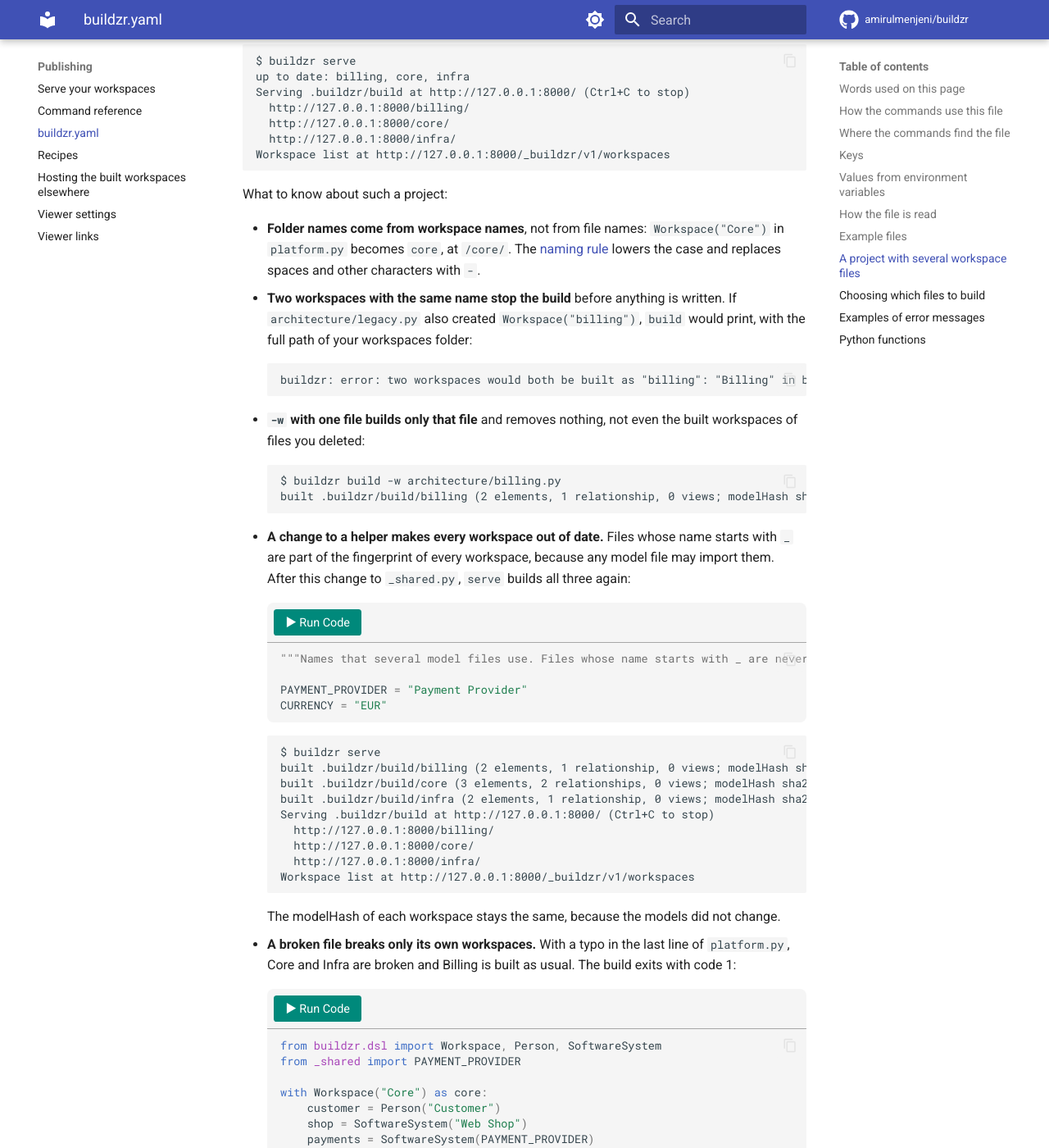
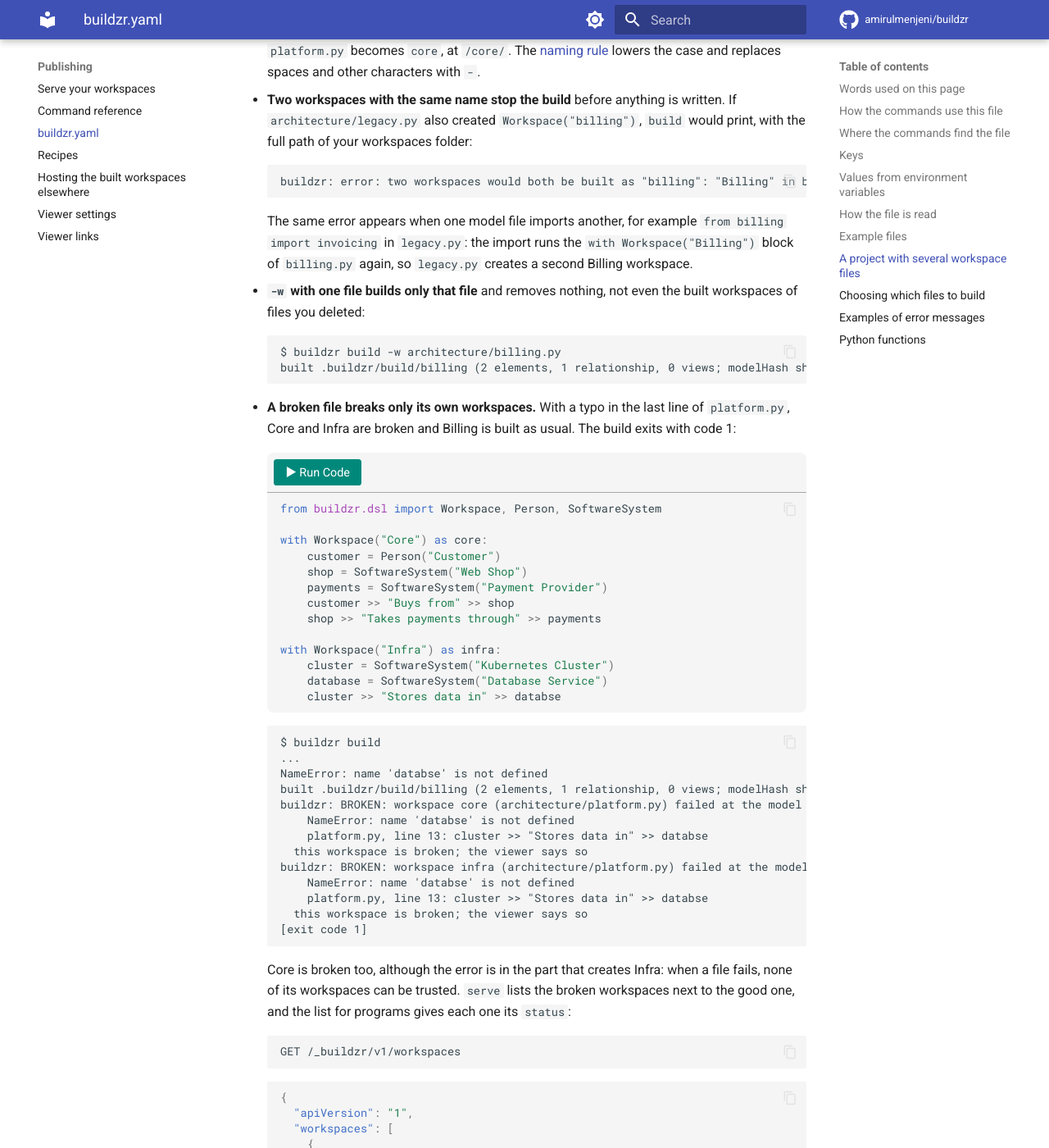
Before and after one commit to amirulmenjeni/buildzr, an MkDocs documentation site: the page built from docs/config.md, in a window 1280 px wide and 1400 px high, scrolled down 6040 px. Shown: the whole window at 82% size. Built offline with MkDocs 1.6.1 and Material for MkDocs 9.7.7, drawn with Linux system fonts in a browser that asks for light colours; comment, search, counter and statistics services are not loaded; some of the changed text lies outside the part shown.

Commit message:
docs: drop the shared module from the example project

````diff
--- a/docs/config.md
+++ b/docs/config.md
@@ -111,13 +111,12 @@
 
 ## A project with several workspace files
 
-A project can keep many model files in its workspaces folder, and one file can create several workspaces. This project has three workspaces in two files, and a helper file that both of them import. [Serve your workspaces](serve-workspaces.md) builds and serves the same project step by step.
+A project can keep many model files in its workspaces folder, and one file can create several workspaces. This project has three workspaces in two files. [Serve your workspaces](serve-workspaces.md) builds and serves the same project step by step.
 
 ```text
 my-project/
 ├── buildzr.yaml
 └── architecture/
-    ├── _shared.py      a helper: never built on its own
     ├── billing.py      creates the workspace Billing
     └── platform.py     creates the workspaces Core and Infra
 ```
@@ -128,25 +127,15 @@
 workspaces: architecture
 ```
 
-`architecture/_shared.py` holds a name that both model files use:
-
-<!-- doctest: file architecture/_shared.py -->
-```python
-"""Names that several model files use. Files whose name starts with _ are never built on their own."""
-
-PAYMENT_PROVIDER = "Payment Provider"
-```
-
 `architecture/billing.py` creates one workspace:
 
 <!-- doctest: file architecture/billing.py -->
 ```python
 from buildzr.dsl import Workspace, SoftwareSystem
-from _shared import PAYMENT_PROVIDER
 
 with Workspace("Billing") as w:
     invoicing = SoftwareSystem("Invoicing")
-    payments = SoftwareSystem(PAYMENT_PROVIDER)
+    payments = SoftwareSystem("Payment Provider")
     invoicing >> "Collects payments through" >> payments
 ```
 
@@ -155,12 +144,11 @@
 <!-- doctest: file architecture/platform.py -->
 ```python
 from buildzr.dsl import Workspace, Person, SoftwareSystem
-from _shared import PAYMENT_PROVIDER
 
 with Workspace("Core") as core:
     customer = Person("Customer")
     shop = SoftwareSystem("Web Shop")
-    payments = SoftwareSystem(PAYMENT_PROVIDER)
+    payments = SoftwareSystem("Payment Provider")
     customer >> "Buys from" >> shop
     shop >> "Takes payments through" >> payments
 
@@ -209,6 +197,8 @@
     buildzr: error: two workspaces would both be built as "billing": "Billing" in billing.py and "billing" in legacy.py (paths in /home/me/my-project/architecture); rename one of them
     ```
 
+    The same error appears when one model file imports another, for example `from billing import invoicing` in `legacy.py`: the import runs the `with Workspace("Billing")` block of `billing.py` again, so `legacy.py` creates a second Billing workspace.
+
 - **`-w` with one file builds only that file** and removes nothing, not even the built workspaces of files you deleted:
 
     ```text
@@ -216,41 +206,16 @@
     built .buildzr/build/billing (2 elements, 1 relationship, 0 views; modelHash sha256:4b0dfb4153c1…)
     ```
 
-- **A change to a helper makes every workspace out of date.** Files whose name starts with `_` are part of the fingerprint of every workspace, because any model file may import them. After this change to `_shared.py`, `serve` builds all three again:
-
-    <!-- doctest: file architecture/_shared.py -->
-    ```python
-    """Names that several model files use. Files whose name starts with _ are never built on their own."""
-
-    PAYMENT_PROVIDER = "Payment Provider"
-    CURRENCY = "EUR"
-    ```
-
-    ```text
-    $ buildzr serve
-    built .buildzr/build/billing (2 elements, 1 relationship, 0 views; modelHash sha256:4b0dfb4153c1…)
-    built .buildzr/build/core (3 elements, 2 relationships, 0 views; modelHash sha256:baa7b6d1e769…)
-    built .buildzr/build/infra (2 elements, 1 relationship, 0 views; modelHash sha256:16a0df17df2a…)
-    Serving .buildzr/build at http://127.0.0.1:8000/ (Ctrl+C to stop)
-      http://127.0.0.1:8000/billing/
-      http://127.0.0.1:8000/core/
-      http://127.0.0.1:8000/infra/
-    Workspace list at http://127.0.0.1:8000/_buildzr/v1/workspaces
-    ```
-
-    The modelHash of each workspace stays the same, because the models did not change.
-
 - **A broken file breaks only its own workspaces.** With a typo in the last line of `platform.py`, Core and Infra are broken and Billing is built as usual. The build exits with code 1:
 
     <!-- doctest: file architecture/platform.py -->
     ```python
     from buildzr.dsl import Workspace, Person, SoftwareSystem
-    from _shared import PAYMENT_PROVIDER
 
     with Workspace("Core") as core:
         customer = Person("Customer")
         shop = SoftwareSystem("Web Shop")
-        payments = SoftwareSystem(PAYMENT_PROVIDER)
+        payments = SoftwareSystem("Payment Provider")
         customer >> "Buys from" >> shop
         shop >> "Takes payments through" >> payments
 
@@ -267,11 +232,11 @@
     built .buildzr/build/billing (2 elements, 1 relationship, 0 views; modelHash sha256:4b0dfb4153c1…)
     buildzr: BROKEN: workspace core (architecture/platform.py) failed at the model step
         NameError: name 'databse' is not defined
-        platform.py, line 14: cluster >> "Stores data in" >> databse
+        platform.py, line 13: cluster >> "Stores data in" >> databse
       this workspace is broken; the viewer says so
     buildzr: BROKEN: workspace infra (architecture/platform.py) failed at the model step
         NameError: name 'databse' is not defined
-        platform.py, line 14: cluster >> "Stores data in" >> databse
+        platform.py, line 13: cluster >> "Stores data in" >> databse
       this workspace is broken; the viewer says so
     [exit code 1]
     ```
@@ -313,7 +278,7 @@
           "stage": "model",
           "errors": [
             "NameError: name 'databse' is not defined",
-            "platform.py, line 14: cluster >> \"Stores data in\" >> databse"
+            "platform.py, line 13: cluster >> \"Stores data in\" >> databse"
           ]
         },
         {
@@ -330,7 +295,7 @@
           "stage": "model",
           "errors": [
             "NameError: name 'databse' is not defined",
-            "platform.py, line 14: cluster >> \"Stores data in\" >> databse"
+            "platform.py, line 13: cluster >> \"Stores data in\" >> databse"
           ]
         }
       ]
@@ -342,12 +307,11 @@
     <!-- doctest: file architecture/platform.py -->
     ```python
     from buildzr.dsl import Workspace, Person, SoftwareSystem
-    from _shared import PAYMENT_PROVIDER
 
     with Workspace("Core") as core:
         customer = Person("Customer")
         shop = SoftwareSystem("Web Shop")
-        payments = SoftwareSystem(PAYMENT_PROVIDER)
+        payments = SoftwareSystem("Payment Provider")
         customer >> "Buys from" >> shop
         shop >> "Takes payments through" >> payments
 
@@ -373,12 +337,11 @@
 <!-- doctest: file architecture/api_catalog.py -->
 ```python
 from buildzr.dsl import Workspace, SoftwareSystem
-from _shared import PAYMENT_PROVIDER
 
 with Workspace("API Catalog") as w:
     orders = SoftwareSystem("Orders API", "REST, owned by the shop team")
     invoices = SoftwareSystem("Invoices API", "REST, owned by the billing team")
-    payments = SoftwareSystem(PAYMENT_PROVIDER, "External")
+    payments = SoftwareSystem("Payment Provider", "External")
     orders >> "Asks for an invoice through" >> invoices
     invoices >> "Collects payments through" >> payments
 ```
@@ -387,7 +350,6 @@
 my-project/
 ├── buildzr.yaml
 └── architecture/
-    ├── _shared.py
     ├── api_catalog.py  creates the workspace API Catalog
     ├── billing.py      creates the workspace Billing
     └── platform.py     creates the workspaces Core and Infra
@@ -458,7 +420,7 @@
     3. The `build` section of the file.
     4. The built-in default.
 - **`-w` replaces the list.** `buildzr build -w architecture/platform.py` builds that file with the settings of the `build` section, so with `k` 4, not 9. To build one file with the settings of its entry, run `buildzr build` without `-w`.
-- **A change to one entry rebuilds only its workspaces.** The settings of each workspace are part of its fingerprint. Change `k: 9` to `k: 12`, and `serve` builds Core and Infra again and finds Billing and API Catalog up to date. A helper file counts for the files of the folder that holds it: here `_shared.py` counts for all three, because they are all in `architecture`.
+- **A change to one entry rebuilds only its workspaces.** The settings of each workspace are part of its fingerprint. Change `k: 9` to `k: 12`, and `serve` builds Core and Infra again and finds Billing and API Catalog up to date.
 - **Taking a file off the list removes its built workspace on the next full build**, as deleting the file does with a workspaces folder. Without the `api_catalog.py` entry:
 
     ```yaml
````
Also changed, not shown: docs/cli.md (+4 -3 lines), docs/model-api.md (+1 -1 lines), docs/publishing-recipes.md (+8 -20 lines), docs/serve-workspaces.md (+15 -30 lines), docs/images/serve/serve-broken-model.png.
